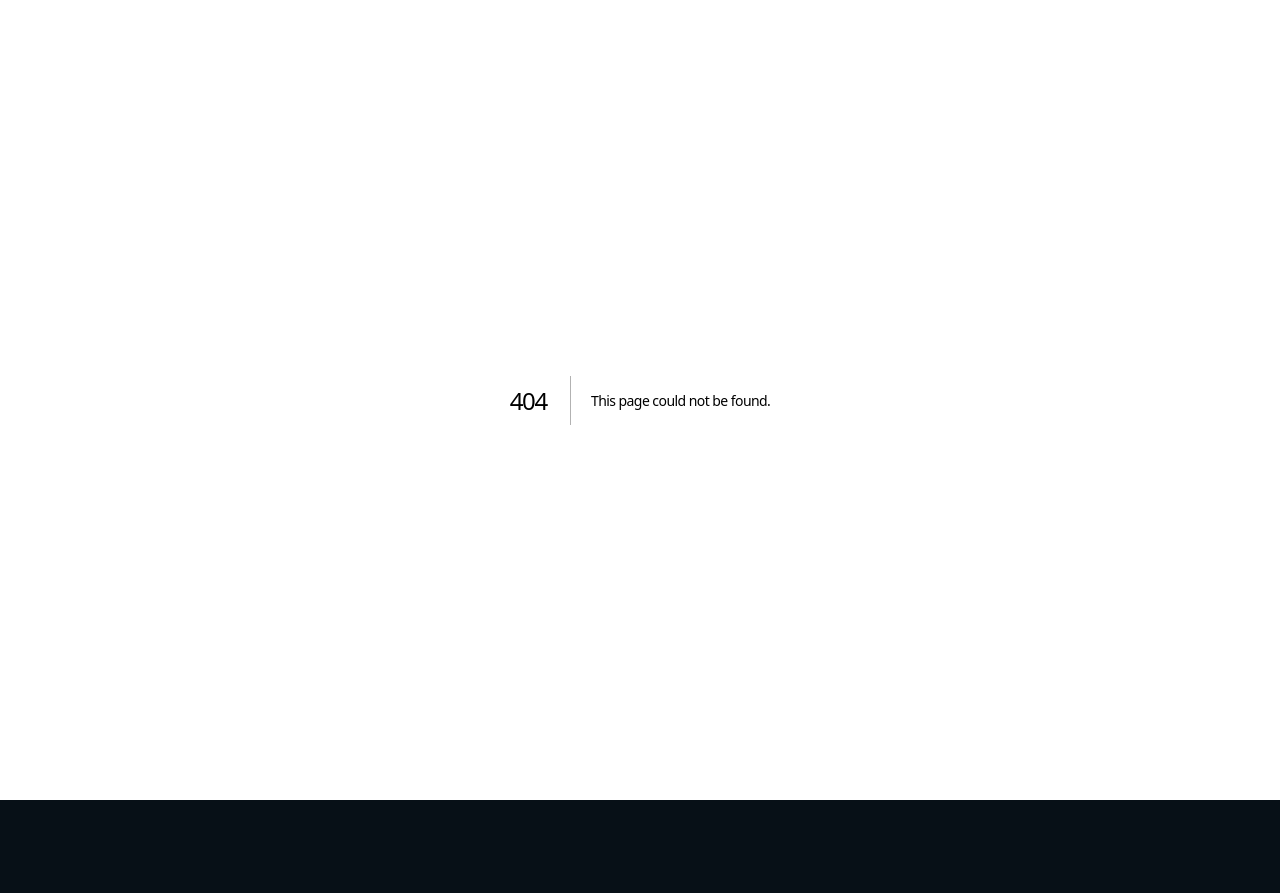
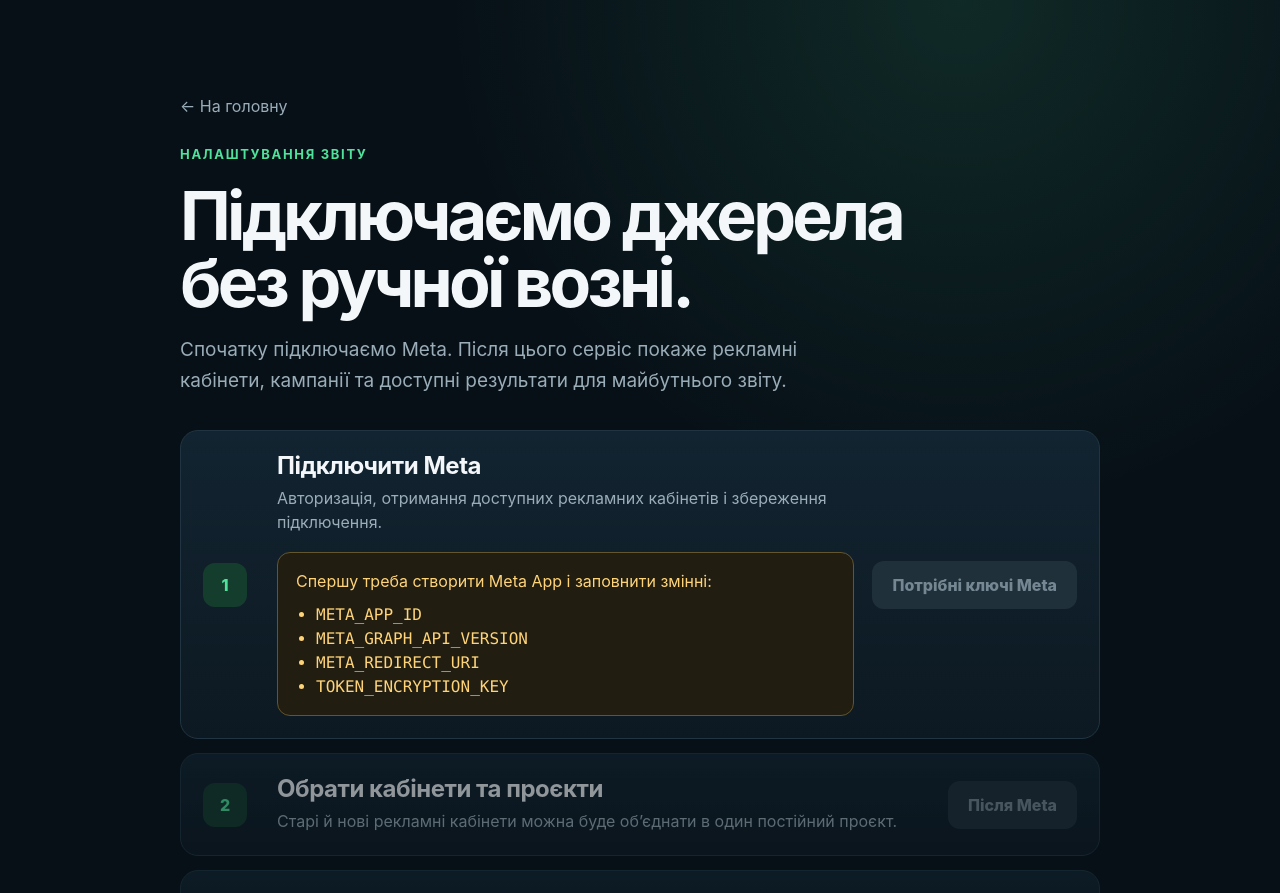
Before and after one commit to olehodukalets456-cpu/zvedeno, a Next.js app in the folder apps/web/: page /setup in a window 1280 px wide. Before the commit this address had no page. Shown: the top 893 px of the page. Before the commit the page ends 800 px from the top, so only its background shows below. Built offline with nearby package versions, Linux system fonts and the light colour scheme; no server answers.

Commit message:
Add working setup wizard entry screen

```diff
--- /dev/null
+++ b/apps/web/app/setup/page.tsx
@@ -0,0 +1,99 @@
+import Link from "next/link";
+
+const requiredMetaEnv = [
+  "META_APP_ID",
+  "META_APP_SECRET",
+  "META_GRAPH_API_VERSION",
+  "META_REDIRECT_URI",
+  "TOKEN_ENCRYPTION_KEY"
+] as const;
+
+type SetupPageProps = {
+  searchParams: Promise<Record<string, string | string[] | undefined>>;
+};
+
+export default async function SetupPage({ searchParams }: SetupPageProps) {
+  const params = await searchParams;
+  const missingMetaEnv = requiredMetaEnv.filter((key) => !process.env[key]);
+  const metaReady = missingMetaEnv.length === 0;
+  const error = typeof params.error === "string" ? params.error : undefined;
+  const connected = params.meta === "connected";
+  const accounts = typeof params.accounts === "string" ? params.accounts : undefined;
+
+  return (
+    <main className="setupMain">
+      <Link className="backLink" href="/">← На головну</Link>
+
+      <header className="setupHeader">
+        <div className="eyebrow">Налаштування звіту</div>
+        <h1>Підключаємо джерела без ручної возні.</h1>
+        <p>
+          Спочатку підключаємо Meta. Після цього сервіс покаже рекламні кабінети,
+          кампанії та доступні результати для майбутнього звіту.
+        </p>
+
+        {error === "meta_not_configured" && (
+          <div className="errorNotice">Meta OAuth ще не налаштований у локальному .env.</div>
+        )}
+        {error === "meta_oauth_failed" && (
+          <div className="errorNotice">Meta не завершила авторизацію. Деталі дивись у Terminal.</div>
+        )}
+        {connected && (
+          <div className="successNotice">
+            Meta підключено. Знайдено рекламних кабінетів: {accounts ?? "0"}.
+          </div>
+        )}
+      </header>
+
+      <section className="setupList">
+        <article className="setupCard">
+          <div className="setupIndex">1</div>
+          <div className="setupCopy">
+            <h2>Підключити Meta</h2>
+            <p>Авторизація, отримання доступних рекламних кабінетів і збереження підключення.</p>
+            {!metaReady && (
+              <div className="configNotice">
+                Спершу треба створити Meta App і заповнити змінні:
+                <ul className="missingList">
+                  {missingMetaEnv.map((key) => <li key={key}>{key}</li>)}
+                </ul>
+              </div>
+            )}
+          </div>
+          {metaReady ? (
+            <Link className="primaryButton" href="/api/integrations/meta/connect">Підключити Meta</Link>
+          ) : (
+            <span className="disabledButton" aria-disabled="true">Потрібні ключі Meta</span>
+          )}
+        </article>
+
+        <article className="setupCard isLocked">
+          <div className="setupIndex">2</div>
+          <div className="setupCopy">
+            <h2>Обрати кабінети та проєкти</h2>
+            <p>Старі й нові рекламні кабінети можна буде обʼєднати в один постійний проєкт.</p>
+          </div>
+          <span className="disabledButton" aria-disabled="true">Після Meta</span>
+        </article>
+
+        <article className="setupCard isLocked">
+          <div className="setupIndex">3</div>
+          <div className="setupCopy">
+            <h2>Обрати дані й період</h2>
+            <p>Кампанії, дні, креативи, результати, воронка та частота оновлення.</p>
+          </div>
+          <span className="disabledButton" aria-disabled="true">Після кабінетів</span>
+        </article>
+
+        <article className="setupCard isLocked">
+          <div className="setupIndex">4</div>
+          <div className="setupCopy">
+            <h2>Створити Google-звіт</h2>
+            <p>Постійна таблиця з Dashboard, Campaigns, Daily, Creatives, Funnel і Sync Status.</p>
+          </div>
+          <span className="disabledButton" aria-disabled="true">Фінальний крок</span>
+        </article>
+      </section>
+    </main>
+  );
+}
```
